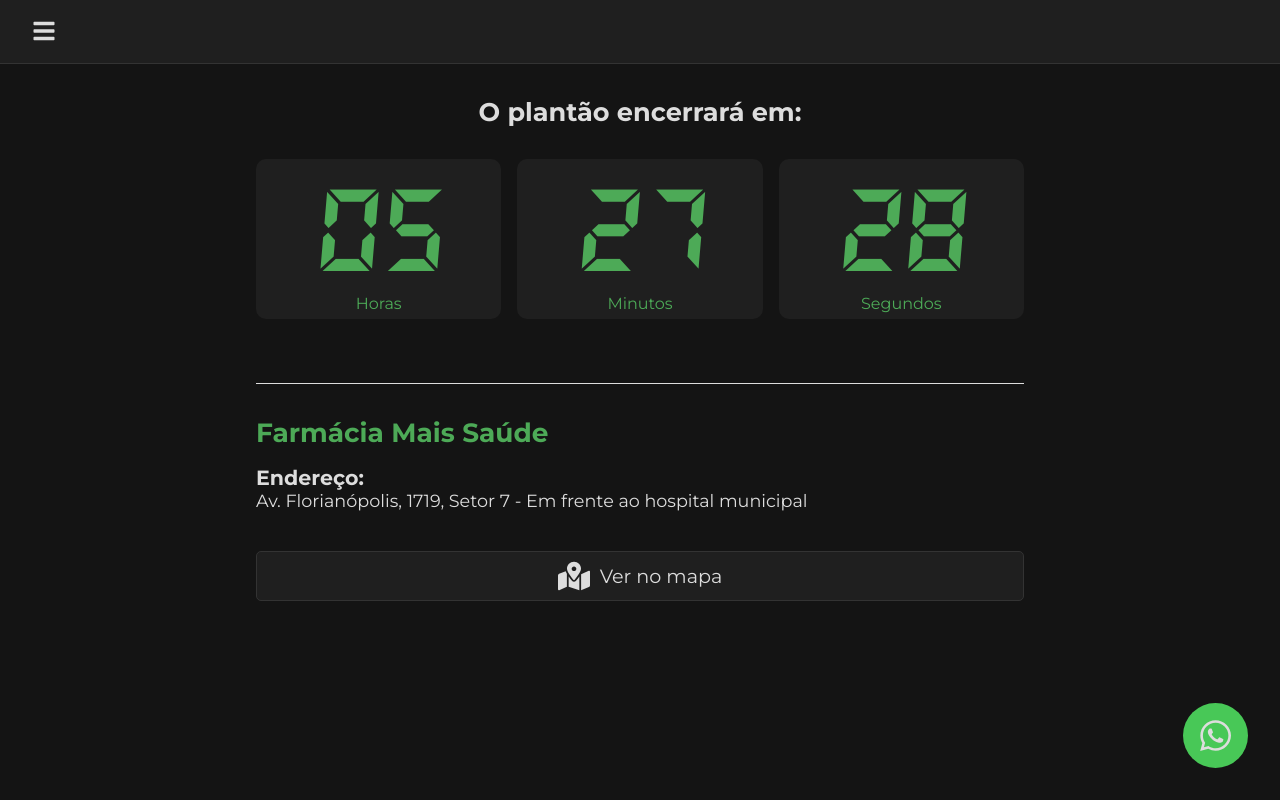
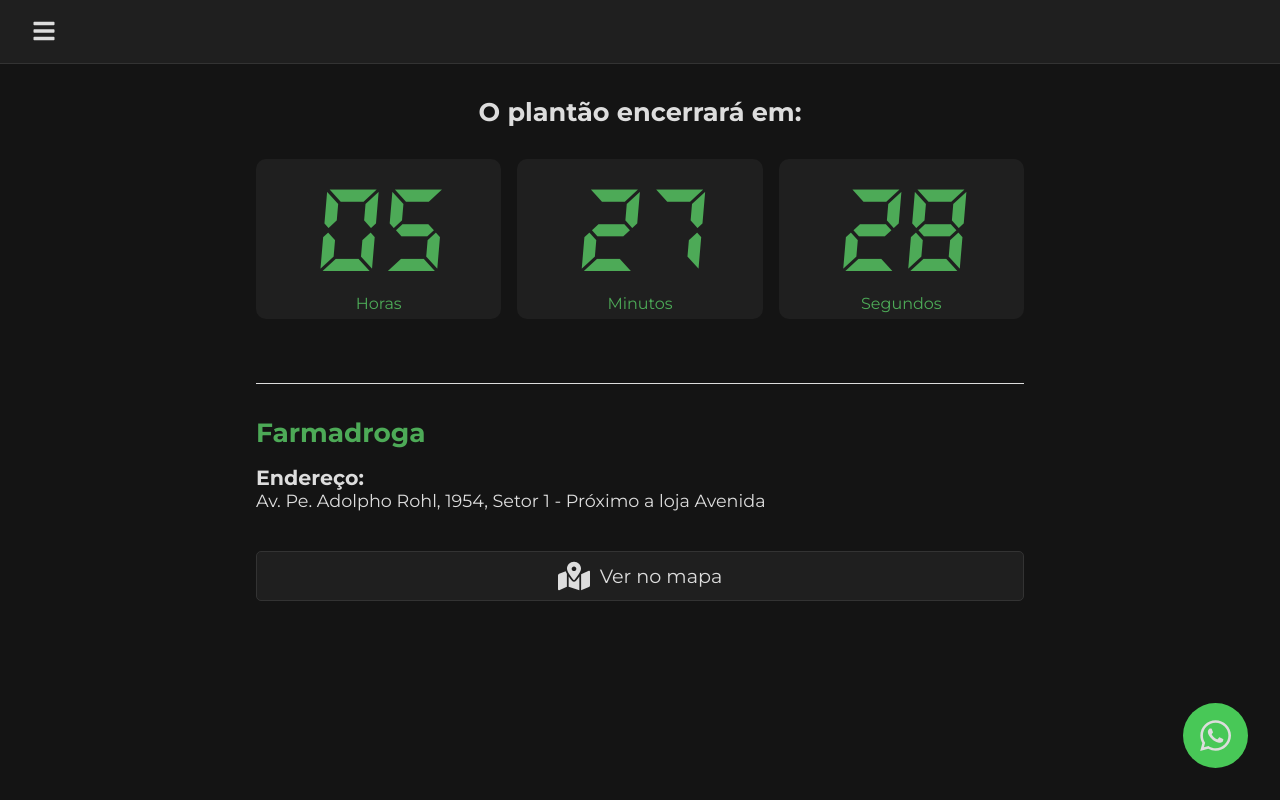
Before and after one commit to JoiaribeAlves/duty, a React (Vite) app: page / in a window 1280 px wide. Built offline with nearby package versions, Linux system fonts and the light colour scheme.

Commit message:
Atualiza os dados da farmácia de plantão

```diff
--- a/src/components/main/index.tsx
+++ b/src/components/main/index.tsx
@@ -9,14 +9,14 @@ import { Layout } from "../Layout";
 import styles from "./Styles.module.scss";
 
 const data = {
-	name: "Farmácia Mais Saúde",
-	telephone: "5569992525658",
+	name: "Farmadroga",
+	telephone: "556935212506",
 	address: {
-		street: "Av. Florianópolis",
-		number: 1719,
-		district: "Setor 7",
-		complement: "Em frente ao hospital municipal",
-		linkToMaps: "https://goo.gl/maps/JzDnAJ52RiwbFQxf7",
+		street: "Av. Pe. Adolpho Rohl",
+		number: 1954,
+		district: "Setor 1",
+		complement: "Próximo a loja Avenida",
+		linkToMaps: "https://goo.gl/maps/bat663Kb7eFubQWo7",
 	},
 };
 
@@ -40,7 +40,7 @@ export function Main() {
 	const currentHours = now.getHours();
 	const currentMinutes = now.getMinutes();
 	const currentMonth = now.getMonth() + 1;
-	let nextDuty = new Timer("2022-08-08T07:00:00");
+	let nextDuty = new Timer("2022-08-09T07:00:00");
 
 	// if (now.getHours() < 22) {
 	// 	nextDuty = new Timer(`${now.getFullYear()}-${currentMonth < 9 ? "0"+currentMonth : currentMonth}-${now.getDate()}T22:00:00 GMT-0400`);
```
